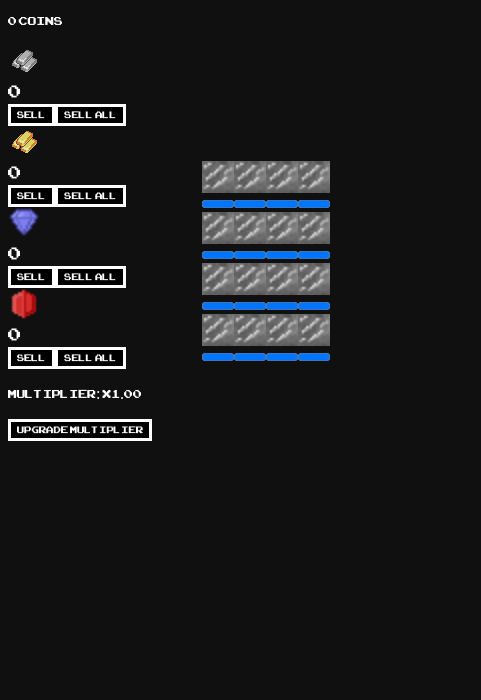
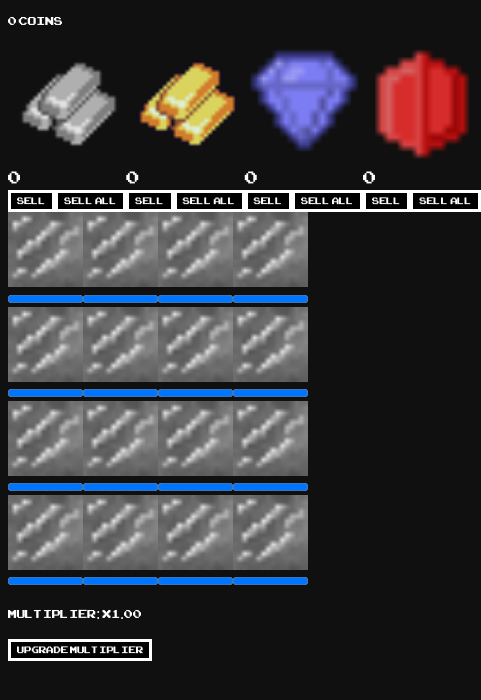
Before and after one commit to AdrienJaguenet/Minadd, a plain HTML site: page index.html in a window 390 px wide. Shown: the part 76-776 px from the top of the page, 481 px wide, since content can reach past the window. Drawn offline with Linux system fonts and the light colour scheme.

Commit message:
Test for mobile

```diff
--- a/game.js
+++ b/game.js
@@ -65,25 +65,27 @@ function createGrid()
 		for (var j = 0; j < 4; ++j) {
 			grid[i][j] = new Cell();
 
-			var cell_span = document.createElement("span");
+			var cell_div = document.createElement("div");
 			var cell_img = document.createElement("img");
 			var cell_bar = document.createElement("progress");
 
-			cell_span.classList.add("mine-cell");
+			cell_div.classList.add("mine-cell");
 
 			cell_img.src = resources[grid[i][j].res].ore;
 			cell_img.id = "cellimg-"+i+"-"+j;
-			cell_img.classList.add("upscaled");
+			cell_img.classList.add("contained-icon");
 
 			cell_bar.max = grid[i][j].max_health;
 			cell_bar.id = "progress-"+i+"-"+j;
+			cell_bar.classList.add("cell-progress");
 
-			cell_span.onclick = makeOnClick(i, j);
-			cell_span.ontouchstart = makeOnClick(i, j);
+			cell_div.onclick = makeOnClick(i, j);
+			cell_div.ontouchstart = makeOnClick(i, j);
 
-			cell_span.appendChild(cell_img);
-			cell_span.appendChild(cell_bar);
-			grid_elm.appendChild(cell_span);
+			cell_div.appendChild(cell_img);
+			cell_div.appendChild(document.createElement("br"));
+			cell_div.appendChild(cell_bar);
+			grid_elm.appendChild(cell_div);
 		}
 		grid_elm.appendChild(document.createElement("br"));
 	}
@@ -111,9 +113,10 @@ function Resource(name, value)
 	this.value = value;
 
 	var elm = document.createElement("div");
+	elm.classList.add("resource-container");
 	var img = document.createElement("img");
 	img.src = "res/"+name+".png";
-	img.classList.add("upscaled");
+	img.classList.add("contained-icon");
 
 	var div = document.createElement("div");
 	div.id = name+"-label";
--- a/index.html
+++ b/index.html
@@ -4,6 +4,7 @@
 	<head>
 		<title>Minadd</title>
 		<meta charset="utf-8"/>
+		<meta name="viewport" content="width=device-width, initial-scale=1.0"/>
 		<meta property="og:title" content="Play Minadd!"/>
 		<meta property="og:url" content="https://adrienjaguenet.github.io/Minadd/"/>
 		<meta property="og:image" content="https://adrienjaguenet.github.io/Minadd/res/gems.png"/>
@@ -13,15 +14,15 @@
 	<body onload="startup();">
 		<h1>Minadd</h1>
 		<div id="game-container">
-			<div id="resources-area" class="vcontainer">
-				<div id="money-label-particles">
-					<p><span id="money-label"></span>&nbsp;coins</p>
-				</div>
+			<div id="money-label-particles">
+				<p><span id="money-label"></span>&nbsp;coins</p>
 			</div>
-			<div id="grid" class="vcontainer">
+			<div id="resources-area" class="area scrollmenu">
+			</div>
+			<div id="grid" class="area">
 				<div id="particles-area"></div>
 			</div>
-			<div id="upgrade-area">
+			<div id="upgrade-area" class="area">
 				<p>Multiplier: x<span id="multiplier-label"><span></p>
 				<button onclick="upgrade_multiplier();">Upgrade multiplier</button>
 			</div>
--- a/style.css
+++ b/style.css
@@ -18,8 +18,17 @@ body
 
 .game-container
 {
-	display: flex;
 	justify-content: space-between;
+	flex-flow: row wrap;
+	align-items: flex-start;
+	align-content: flex-start;
+	position: relative;
+}
+
+.area
+{
+	vertical-align: top;
+	display: inline-block;
 }
 
 body, button
@@ -55,36 +64,27 @@ h1
 	z-index: 99;
 }
 
-img.upscaled
+
+.contained-icon
 {
-	width: 32px;
-	height: 32px;
+	width: 100%;
 	image-rendering: crisp-edges;
 	-moz-image-rendering: pixelated;
-}
-
-#grid progress
-{
-	width: 32px;
 }
 
 .mine-cell
 {
 	display: inline-block;
-	width: 32px;
-	height: 32px;
 }
 
-#particles-area
+.cell-progress
 {
-	margin: 0 auto;
-	text-align: center;
+	width: 75px;
 }
 
 .resource
 {
 	font-size: 24px;
-	width: 8em;
 }
 
 .resource-label
@@ -105,8 +105,13 @@ img.upscaled
 	transition: all 0.4s;
 }
 
-
-.vcontainer
+.resource-container
 {
 	display: inline-block;
 }
+
+.scrollmenu
+{
+	overflow: auto;
+	white-space: nowrap;
+}
```
